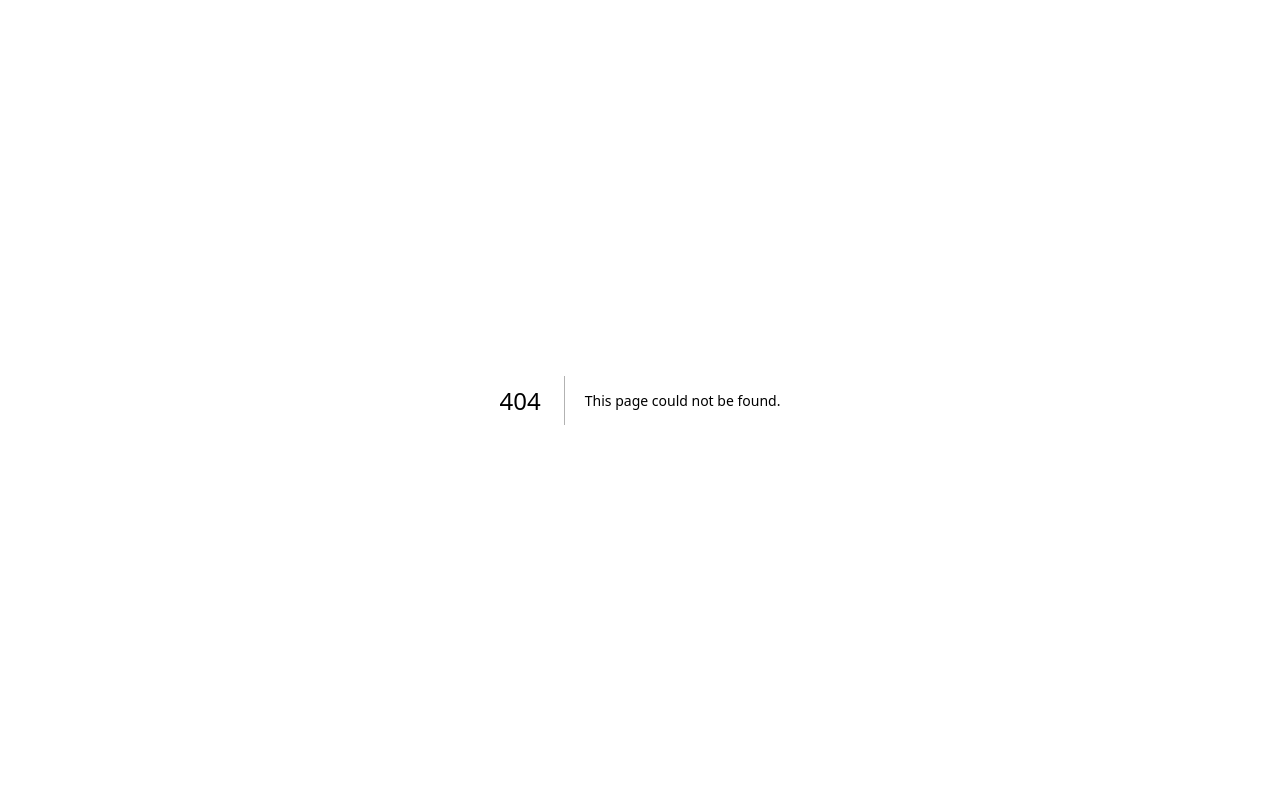
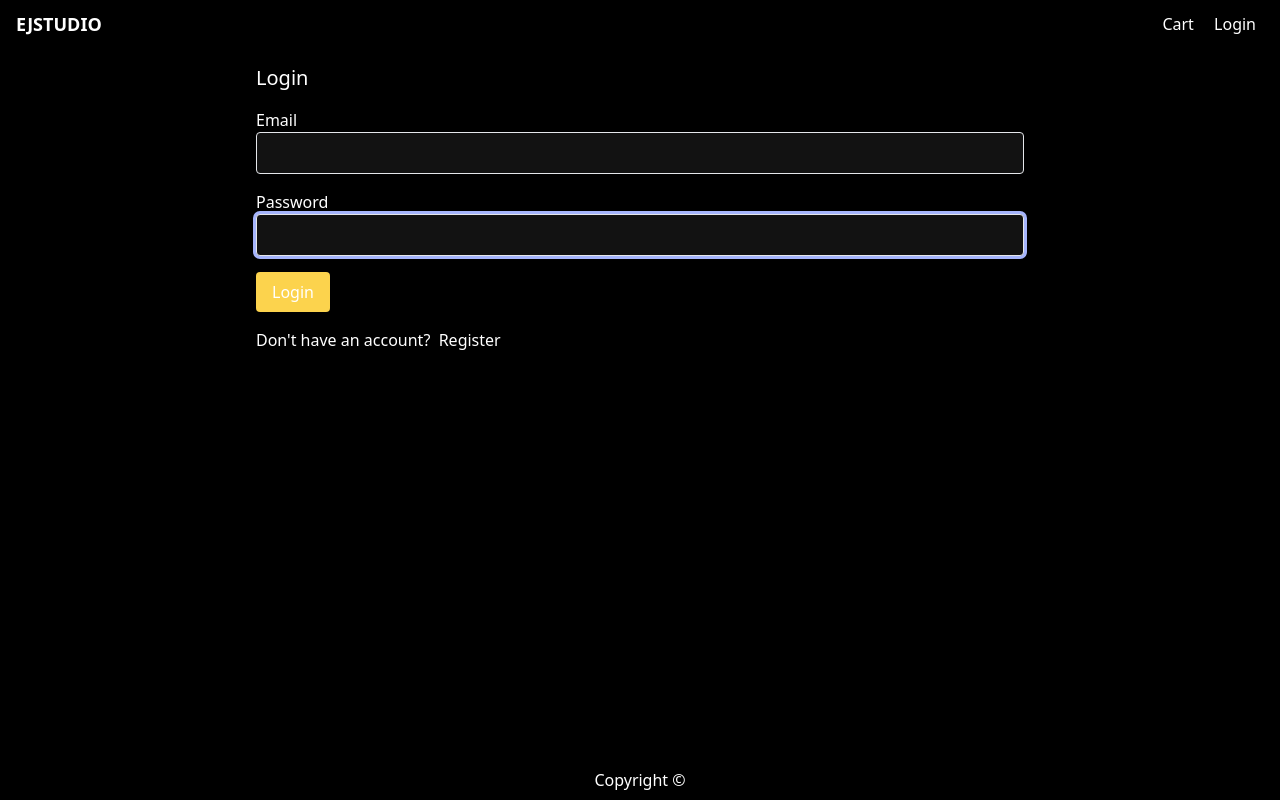
Before and after one commit to jaysonkartz/ecommerce-website, a Next.js app: page /login in a window 1280 px wide. Before the commit this address had no page. Built offline with nearby package versions, Linux system fonts and the light colour scheme.

Commit message:
login page

```diff
--- a/package.json
+++ b/package.json
@@ -15,7 +15,8 @@
     "js-cookie": "^3.0.1",
     "next": "13.2.1",
     "react": "18.2.0",
-    "react-dom": "18.2.0"
+    "react-dom": "18.2.0",
+    "react-hook-form": "^7.43.2"
   },
   "devDependencies": {
     "@types/react": "^18.0.28",
--- a/pages/cart.js
+++ b/pages/cart.js
@@ -94,7 +94,7 @@
               </li>
               <li>
                 <button
-                  onClick={() => router.push("/shipping")}
+                  onClick={() => router.push("login?redirect=/shipping")}
                   className="primary-button w-full"
                 >
                   Check Out
--- /dev/null
+++ b/pages/login.js
@@ -0,0 +1,71 @@
+import Layout from "@/components/Layout";
+import Link from "next/link";
+import React from "react";
+import { useForm } from "react-hook-form";
+
+export default function login() {
+  const {
+    handleSubmit,
+    register,
+    formState: { errors },
+  } = useForm();
+
+  const submitHandler = ({ email, password }) => {
+    console.log(email, password);
+  };
+  return (
+    <Layout title="Login">
+      <form
+        className="mx-auto max-w-screen-md"
+        onSubmit={handleSubmit(submitHandler)}
+      >
+        <h1 className="mb-4 text-xl">Login</h1>
+        <div className="mb-4">
+          <label htmlFor="email">Email</label>
+          <input
+            type="email"
+            {...register("email", {
+              required: "Please enter email address",
+              pattern: {
+                value: "[a-z0-9._%+-]+@[a-z0-9.-]+.[a-z]{2,}$",
+                title: "Please enter valid email address",
+              },
+            })}
+            className="w-full"
+            id="email"
+            autoFocus
+          ></input>
+          {errors.email && (
+            <div className="text-red-500">{errors.email.message}</div>
+          )}
+        </div>
+        <div className="mb-4">
+          <label htmlFor="password">Password</label>
+          <input
+            type="password"
+            {...register("password", {
+              required: "Please enter password",
+              minLength: {
+                value: 6,
+                message: "password is more than 5 chars",
+              },
+            })}
+            className="w-full"
+            id="password"
+            autoFocus
+          ></input>
+          {errors.password && (
+            <div className="text-red-500">{errors.password.message}</div>
+          )}
+          <div className="mb-4">
+            <button className="primary-button mt-4">Login</button>
+          </div>
+          <div className="mb-4">
+            Don&apos;t have an account? &nbsp;
+            <Link href="register">Register</Link>
+          </div>
+        </div>
+      </form>
+    </Layout>
+  );
+}
--- a/styles/globals.css
+++ b/styles/globals.css
@@ -115,5 +115,11 @@
 }
 
 .primary-button {
-  @apply rounded bg-amber-300 py-2 px-4 shadow outline-none hover:bg-amber-400 active:bg-amber-500
+  @apply rounded bg-amber-300 py-2 px-4 shadow outline-none hover:bg-amber-400 active:bg-amber-500;
 }
+
+input,
+select,
+textarea {
+  @apply rounded border p-2 outline-none ring-indigo-300 focus:ring;
+}
```
Also changed, not shown: 1 other file (tests, documents, lock files or other folders).
